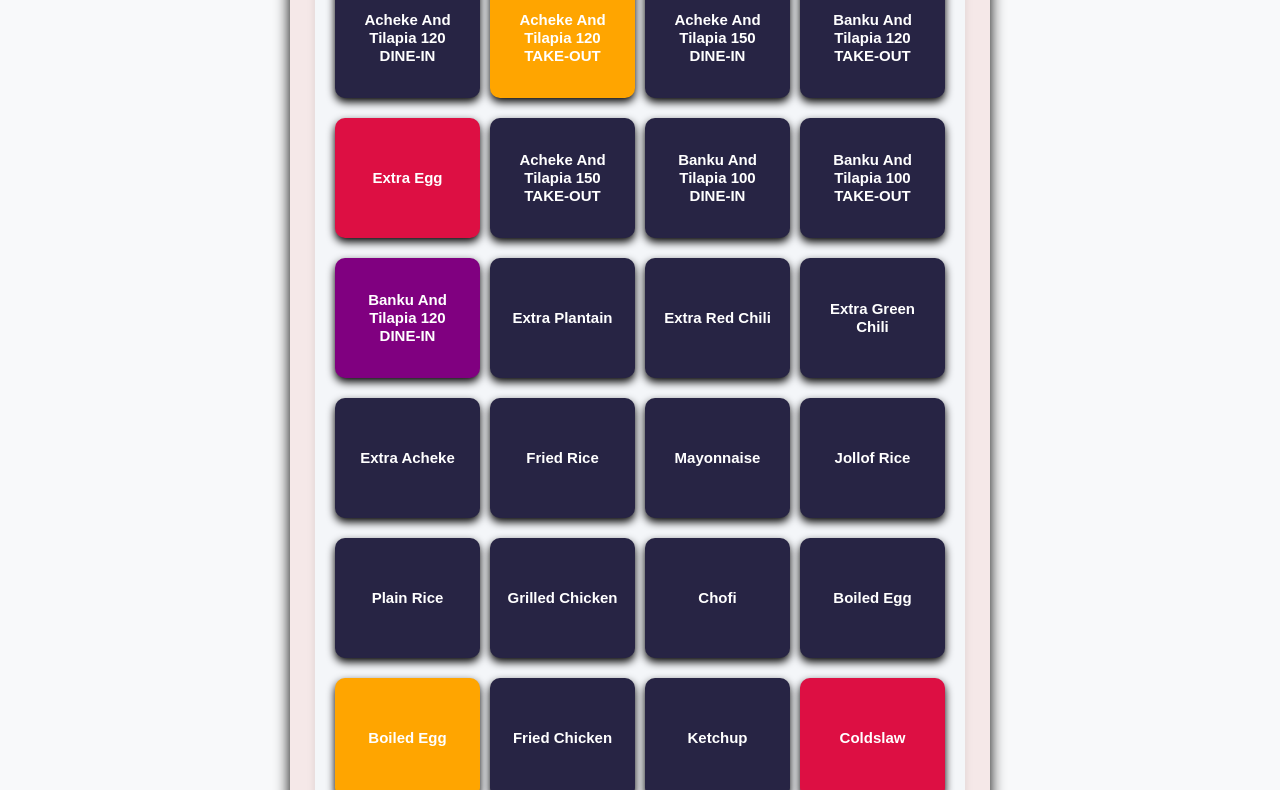
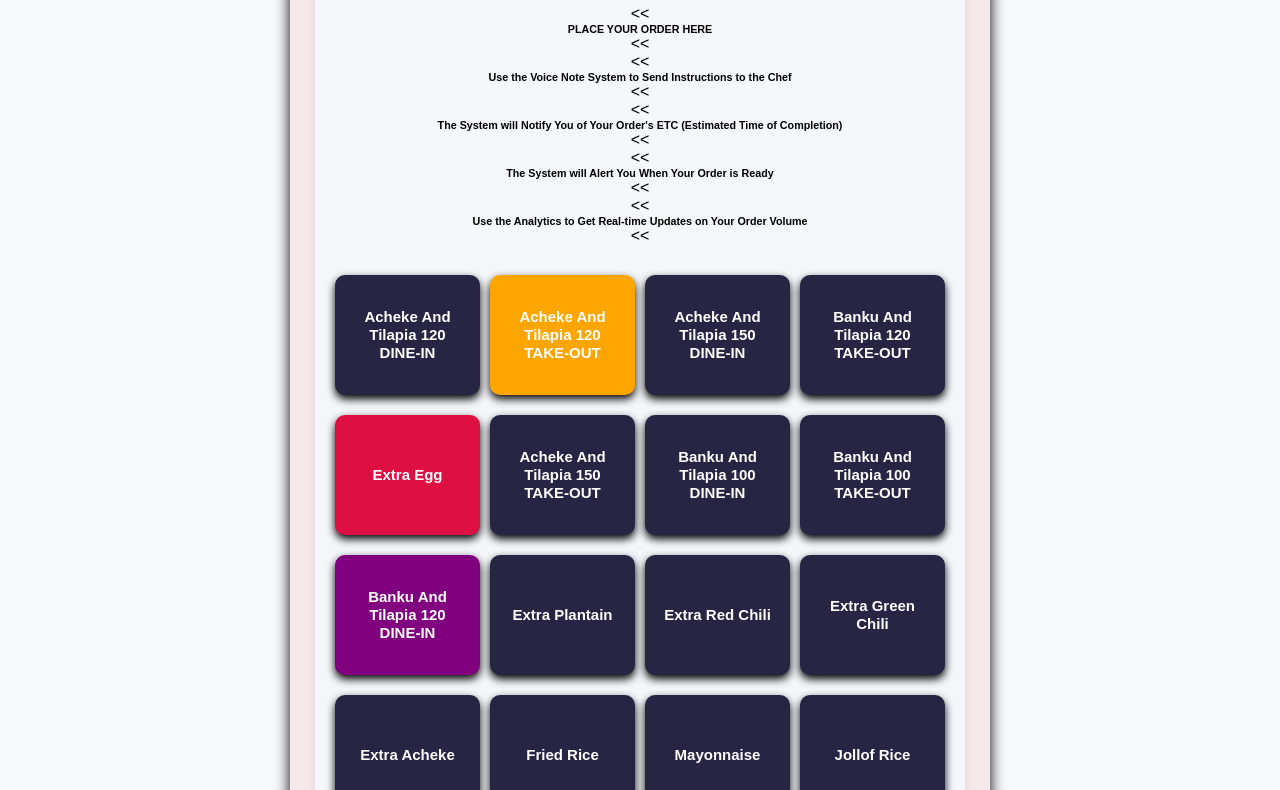
Before and after one commit to gluck101/RDS4, a plain HTML site: page index.html in a window 1280 px wide. Shown: the part 304-1094 px from the top of the page. Drawn offline with Linux system fonts and the light colour scheme; no server answers.

Commit message:
Add files via upload

```diff
--- a/index.html
+++ b/index.html
@@ -36,7 +36,40 @@
   <div class="container">
     <!-- Main Section for Ordering -->
     <div id="main-section">
-      <h2>KITCHEN DISPLAY SYSTEM</h2>
+      <h2>RAB'S KITCHEN RESTAURANT DISPLAY SYSTEM</h2>
+
+      <div class="heading-container">
+        <span class="blinking-brackets">&lt;&lt;</span>
+        <h6 class="order-heading">PLACE YOUR ORDER HERE</h6>
+        <span class="blinking-brackets">&lt;&lt;</span>
+      </div>
+
+      <div class="heading-container">
+        <span class="blinking-brackets">&lt;&lt;</span>
+        <h6 class="order-heading">Use the Voice Note System to Send Instructions to the Chef</h6>
+        <span class="blinking-brackets">&lt;&lt;</span>
+      </div>
+
+      <div class="heading-container">
+        <span class="blinking-brackets">&lt;&lt;</span>
+        <h6 class="order-heading">The System will Notify You of Your Order's ETC (Estimated Time of Completion)</h6>
+        <span class="blinking-brackets">&lt;&lt;</span>
+      </div>
+
+      <div class="heading-container">
+        <span class="blinking-brackets">&lt;&lt;</span>
+        <h6 class="order-heading">The System will Alert You When Your Order is Ready</h6>
+        <span class="blinking-brackets">&lt;&lt;</span>
+      </div>
+
+      <div class="heading-container">
+        <span class="blinking-brackets">&lt;&lt;</span>
+        <h6 class="order-heading">Use the Analytics to Get Real-time Updates on Your Order Volume</h6>
+        <span class="blinking-brackets">&lt;&lt;</span>
+      </div>
+
+
+
       <div id="dish-container">
         <button class="order-btn" onclick="addItemToCart('Acheke and Tilapia 120 DINE-IN', 120)">Acheke and Tilapia 120 DINE-IN</button>
         <button class="order-btn" onclick="addItemToCart('Acheke and Tilapia 120 TAKE-OUT', 120)" style="background-color: orange;">Acheke and Tilapia 120 TAKE-OUT</button>
@@ -141,6 +174,7 @@
 
   <!-- Analytical Section -->
   <div id="orders-by-date-container"></div>
+
   <button onclick="fetchOrdersGroupedByDateAndCountTilapia()">ANALYTICAL</button>
 
   <!-- Order History Section -->
```
